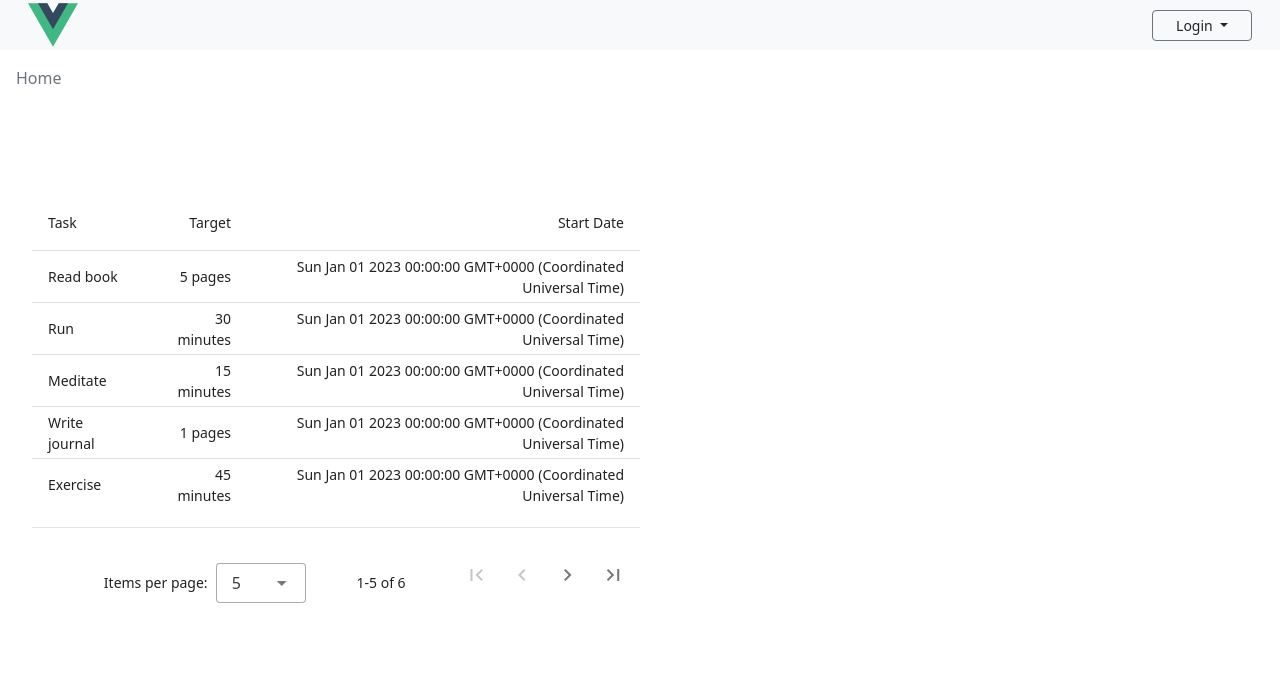
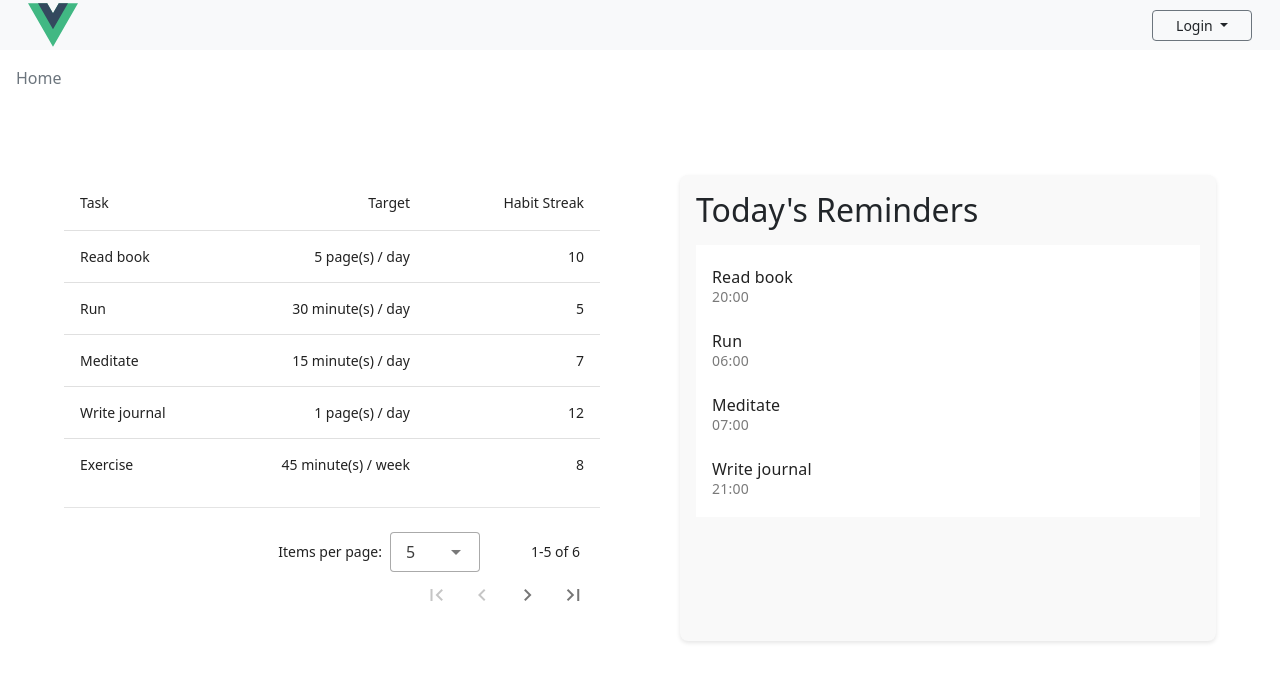
Before and after one commit to yul761/habit-tracker, a Vue app: page / in a window 1280 px wide. Shown: the top 682 px of the page. Built offline with nearby package versions, Linux system fonts and the light colour scheme; no server answers.

Commit message:
Refactor HabitTable and ServerSideTable components

```diff
--- a/src/components/Datatable/HabitTable.vue
+++ b/src/components/Datatable/HabitTable.vue
@@ -10,13 +10,14 @@
 <script setup lang="ts">
 import { ref } from 'vue'
 import ServerSideTable from './ServerSideTable.vue'
-import { type HabitTableData, Unit, Frequency } from '@/types/habitTableData'
+import { type HabitTableData } from '@/types/habitTableData'
 import type { Header, FetchItemsParams, FetchItemsResult } from './interfaces/serverSideTable'
+import { habits } from '@/dummyData'
 
 const headers = ref<Header[]>([
   { title: 'Task', align: 'start', sortable: false, key: 'task' },
   { title: 'Target', key: 'target', align: 'end' },
-  { title: 'Start Date', key: 'startDate', align: 'end' }
+  { title: 'Habit Streak', key: 'daysKept', align: 'end' }
 ])
 
 const fetchItems = async ({
@@ -24,86 +25,10 @@ const fetchItems = async ({
   itemsPerPage,
   sortBy
 }: FetchItemsParams): Promise<FetchItemsResult<HabitTableData>> => {
-  // Replace with your actual data fetching logic
-  const habits: HabitTableData[] = [
-    {
-      id: '1',
-      task: 'Read book',
-      targetValue: 5,
-      targetUnit: Unit.Pages,
-      frequency: Frequency.Daily,
-      startDate: new Date('2023-01-01'),
-      endDate: new Date('2023-12-31'),
-      reminderTime: '20:00',
-      notes: 'Read before bed',
-      daysKept: 10
-    },
-    {
-      id: '2',
-      task: 'Run',
-      targetValue: 30,
-      targetUnit: Unit.Minutes,
-      frequency: Frequency.Daily,
-      startDate: new Date('2023-01-01'),
-      endDate: new Date('2023-12-31'),
-      reminderTime: '06:00',
-      notes: 'Morning run',
-      daysKept: 5
-    },
-    {
-      id: '3',
-      task: 'Meditate',
-      targetValue: 15,
-      targetUnit: Unit.Minutes,
-      frequency: Frequency.Daily,
-      startDate: new Date('2023-01-01'),
-      endDate: new Date('2023-12-31'),
-      reminderTime: '07:00',
-      notes: 'Morning meditation',
-      daysKept: 7
-    },
-    {
-      id: '4',
-      task: 'Write journal',
-      targetValue: 1,
-      targetUnit: Unit.Pages,
-      frequency: Frequency.Daily,
-      startDate: new Date('2023-01-01'),
-      endDate: new Date('2023-12-31'),
-      reminderTime: '21:00',
-      notes: 'Reflect on the day',
-      daysKept: 12
-    },
-    {
-      id: '5',
-      task: 'Exercise',
-      targetValue: 45,
-      targetUnit: Unit.Minutes,
-      frequency: Frequency.Weekly,
-      startDate: new Date('2023-01-01'),
-      endDate: new Date('2023-12-31'),
-      reminderTime: '18:00',
-      notes: 'Evening workout',
-      daysKept: 8
-    },
-    {
-      id: '6',
-      task: 'Learn coding',
-      targetValue: 2,
-      targetUnit: Unit.Hours,
-      frequency: Frequency.Weekly,
-      startDate: new Date('2023-01-01'),
-      endDate: new Date('2023-12-31'),
-      reminderTime: '19:00',
-      notes: 'Practice coding skills',
-      daysKept: 15
-    }
-  ]
-
   // Combine target value and unit into a single string
   const formattedHabits = habits.map((habit) => ({
     ...habit,
-    target: `${habit.targetValue} ${habit.targetUnit}`
+    target: `${habit.targetValue} ${habit.targetUnit} / ${habit.frequency}`
   }))
 
   return new Promise((resolve) => {
--- a/src/components/Datatable/ServerSideTable.vue
+++ b/src/components/Datatable/ServerSideTable.vue
@@ -4,6 +4,7 @@
     :headers="headers"
     :items="serverItems"
     :items-length="totalItems"
+    :items-per-page-options="[5, 10, 15]"
     :loading="loading"
     item-value="task"
     @update:options="loadItems"
--- /dev/null
+++ b/src/components/Reminder/ReminderList.vue
@@ -0,0 +1,59 @@
+<template>
+  <div class="reminder-list">
+    <h2>Today's Reminders</h2>
+    <v-list lines="two">
+      <v-list-item v-for="task in todayTasks" :key="task.id">
+        <v-list-item-title>{{ task.task }}</v-list-item-title>
+        <v-list-item-subtitle>{{ task.reminderTime }}</v-list-item-subtitle>
+      </v-list-item>
+    </v-list>
+  </div>
+</template>
+
+<script setup lang="ts">
+import { computed } from 'vue'
+import { Frequency } from '@/types/habitTableData'
+import { habits } from '@/dummyData'
+
+const today = new Date().getDay()
+
+const todayTasks = computed(() => {
+  return habits.filter((task) => {
+    if (task.frequency === Frequency.Daily) {
+      return true
+    }
+    if (task.frequency === Frequency.Weekly && today === 1) {
+      // Assuming weekly tasks are done on Mondays
+      return true
+    }
+    return false
+  })
+})
+</script>
+
+<style scoped>
+.reminder-list {
+  padding: 1rem;
+  background-color: #f9f9f9;
+  border-radius: 8px;
+  box-shadow: 0 2px 4px rgba(0, 0, 0, 0.1);
+}
+
+.reminder-list h2 {
+  margin-bottom: 1rem;
+}
+
+.reminder-list ul {
+  list-style-type: none;
+  padding: 0;
+}
+
+.reminder-list li {
+  padding: 0.5rem 0;
+  border-bottom: 1px solid #ddd;
+}
+
+.reminder-list li:last-child {
+  border-bottom: none;
+}
+</style>
--- /dev/null
+++ b/src/dummyData.ts
@@ -0,0 +1,76 @@
+import { type HabitTableData, Unit, Frequency } from './types/habitTableData'
+
+export const habits: HabitTableData[] = [
+  {
+    id: '1',
+    task: 'Read book',
+    targetValue: 5,
+    targetUnit: Unit.Pages,
+    frequency: Frequency.Daily,
+    startDate: new Date('2023-01-01'),
+    endDate: new Date('2023-12-31'),
+    reminderTime: '20:00',
+    notes: 'Read before bed',
+    daysKept: 10
+  },
+  {
+    id: '2',
+    task: 'Run',
+    targetValue: 30,
+    targetUnit: Unit.Minutes,
+    frequency: Frequency.Daily,
+    startDate: new Date('2023-01-01'),
+    endDate: new Date('2023-12-31'),
+    reminderTime: '06:00',
+    notes: 'Morning run',
+    daysKept: 5
+  },
+  {
+    id: '3',
+    task: 'Meditate',
+    targetValue: 15,
+    targetUnit: Unit.Minutes,
+    frequency: Frequency.Daily,
+    startDate: new Date('2023-01-01'),
+    endDate: new Date('2023-12-31'),
+    reminderTime: '07:00',
+    notes: 'Morning meditation',
+    daysKept: 7
+  },
+  {
+    id: '4',
+    task: 'Write journal',
+    targetValue: 1,
+    targetUnit: Unit.Pages,
+    frequency: Frequency.Daily,
+    startDate: new Date('2023-01-01'),
+    endDate: new Date('2023-12-31'),
+    reminderTime: '21:00',
+    notes: 'Reflect on the day',
+    daysKept: 12
+  },
+  {
+    id: '5',
+    task: 'Exercise',
+    targetValue: 45,
+    targetUnit: Unit.Minutes,
+    frequency: Frequency.Weekly,
+    startDate: new Date('2023-01-01'),
+    endDate: new Date('2023-12-31'),
+    reminderTime: '18:00',
+    notes: 'Evening workout',
+    daysKept: 8
+  },
+  {
+    id: '6',
+    task: 'Learn coding',
+    targetValue: 2,
+    targetUnit: Unit.Hours,
+    frequency: Frequency.Weekly,
+    startDate: new Date('2023-01-01'),
+    endDate: new Date('2023-12-31'),
+    reminderTime: '19:00',
+    notes: 'Practice coding skills',
+    daysKept: 15
+  }
+]
--- a/src/types/habitTableData.ts
+++ b/src/types/habitTableData.ts
@@ -1,14 +1,14 @@
 export enum Frequency {
-  Daily = 'daily',
-  Weekly = 'weekly',
-  Monthly = 'monthly'
+  Daily = 'day',
+  Weekly = 'week',
+  Monthly = 'month'
 }
 
 export enum Unit {
-  Pages = 'pages',
-  Minutes = 'minutes',
-  Hours = 'hours',
-  Reps = 'reps',
+  Pages = 'page(s)',
+  Minutes = 'minute(s)',
+  Hours = 'hour(s)',
+  Reps = 'rep(s)',
   Km = 'km',
   Miles = 'miles'
 }
--- a/src/views/HomeView.vue
+++ b/src/views/HomeView.vue
@@ -1,6 +1,7 @@
 <template>
-  <main class="mt-4 w-100" v-if="isRootPath">
-    <habit-table />
+  <main class="mt-4 w-100 grid-container" v-if="isRootPath">
+    <habit-table class="w-100" />
+    <reminder-list class="w-100" />
   </main>
   <router-view v-else />
 </template>
@@ -10,6 +11,7 @@ import { computed } from 'vue'
 import { useRoute } from 'vue-router'
 import router from '@/router'
 import HabitTable from '@/components/Datatable/HabitTable.vue'
+import ReminderList from '@/components/Reminder/ReminderList.vue'
 
 const route = useRoute()
 
@@ -17,5 +19,16 @@ const isRootPath = computed(() => route.path === '/')
 </script>
 
 <style scoped>
-/* Add your styles here */
+.grid-container {
+  display: grid;
+  grid-template-columns: 1fr 1fr; /* Two equal columns */
+  gap: 5rem; /* Optional: Add some space between columns */
+  padding: 0 2rem;
+  width: 100%;
+  grid-column: span 2; /* Make the grid item span two columns */
+}
+
+.grid-item {
+  width: 100%; /* Ensure the grid item takes up full width of its column */
+}
 </style>
```
